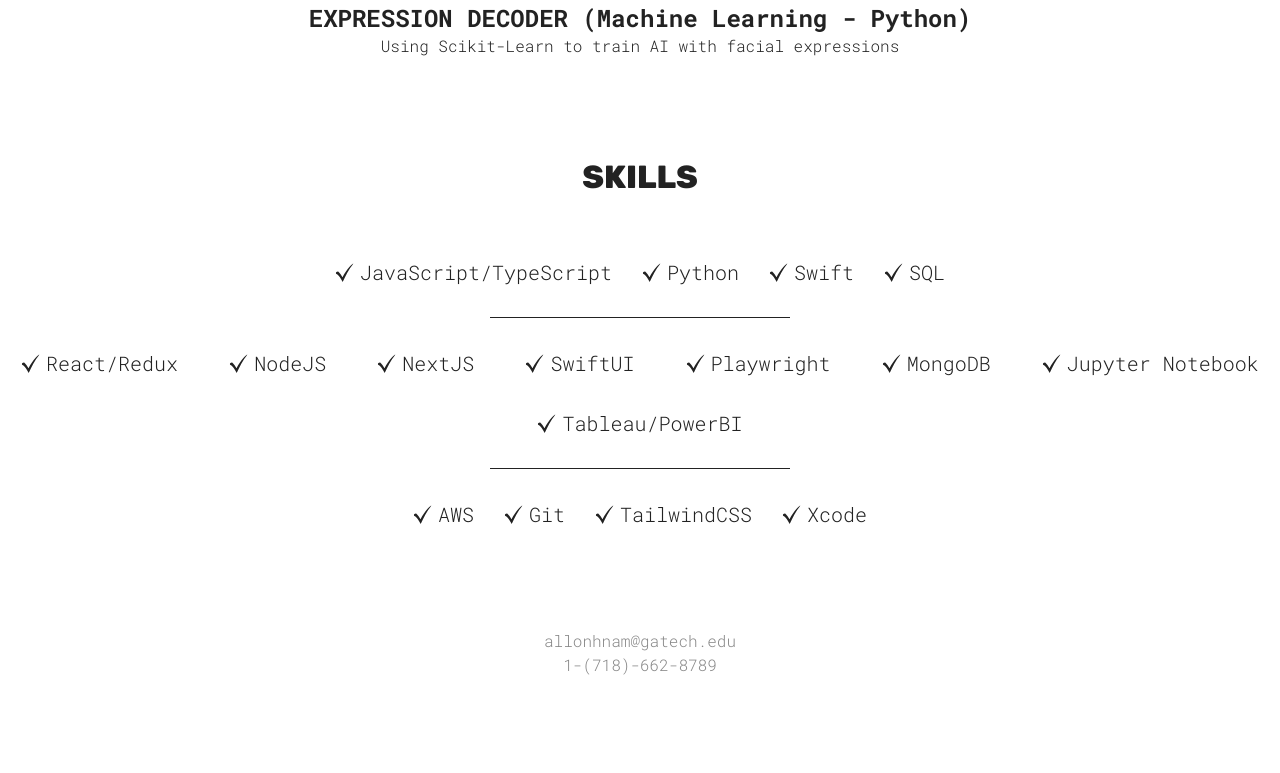
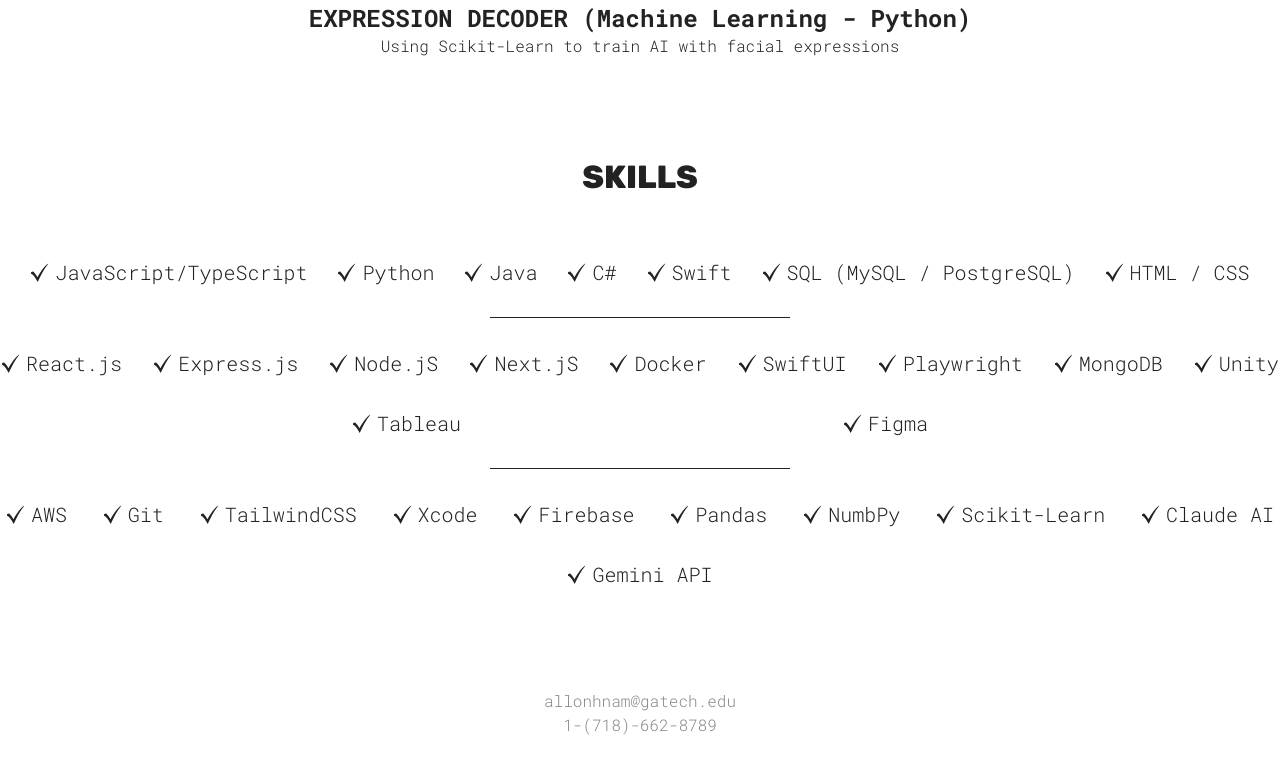
Before and after one commit to allonhnam/portfolioWebsite, a React (Vite) app: page / in a window 1280 px wide. Shown: the part 3867-4640 px from the top of the page. Before the commit the page ends 4604 px from the top, so only its background shows below. Built offline with nearby package versions, Linux system fonts and the light colour scheme.

Commit message:
fix & skills added

```diff
--- a/src/sections/Skills/Skills.jsx
+++ b/src/sections/Skills/Skills.jsx
@@ -14,19 +14,25 @@ function Skills() {
       <div className={styles.skillList}>
         <SkillList src={checkMarkIcon} skill="JavaScript/TypeScript" />
         <SkillList src={checkMarkIcon} skill="Python" />
+        <SkillList src={checkMarkIcon} skill="Java" />
+        <SkillList src={checkMarkIcon} skill="C#" />
         <SkillList src={checkMarkIcon} skill="Swift" />
-        <SkillList src={checkMarkIcon} skill="SQL" />
+        <SkillList src={checkMarkIcon} skill="SQL (MySQL / PostgreSQL)" />
+        <SkillList src={checkMarkIcon} skill="HTML / CSS" />
       </div>
       <hr />
       <div className={styles.skillList}>
-        <SkillList src={checkMarkIcon} skill="React/Redux" />
-        <SkillList src={checkMarkIcon} skill="NodeJS" />
-        <SkillList src={checkMarkIcon} skill="NextJS" />
+        <SkillList src={checkMarkIcon} skill="React.js" />
+        <SkillList src={checkMarkIcon} skill="Express.js" />
+        <SkillList src={checkMarkIcon} skill="Node.jS" />
+        <SkillList src={checkMarkIcon} skill="Next.jS" />
+        <SkillList src={checkMarkIcon} skill="Docker" />
         <SkillList src={checkMarkIcon} skill="SwiftUI" />
         <SkillList src={checkMarkIcon} skill="Playwright" />
         <SkillList src={checkMarkIcon} skill="MongoDB" />
-        <SkillList src={checkMarkIcon} skill="Jupyter Notebook" />
-        <SkillList src={checkMarkIcon} skill="Tableau/PowerBI" />
+        <SkillList src={checkMarkIcon} skill="Unity" />
+        <SkillList src={checkMarkIcon} skill="Tableau" />
+        <SkillList src={checkMarkIcon} skill="Figma" />
       </div>
       <hr />
       <div className={styles.skillList}>
@@ -34,6 +40,12 @@ function Skills() {
         <SkillList src={checkMarkIcon} skill="Git" />
         <SkillList src={checkMarkIcon} skill="TailwindCSS" />
         <SkillList src={checkMarkIcon} skill="Xcode" />
+        <SkillList src={checkMarkIcon} skill="Firebase" />
+        <SkillList src={checkMarkIcon} skill="Pandas" />
+        <SkillList src={checkMarkIcon} skill="NumbPy" />
+        <SkillList src={checkMarkIcon} skill="Scikit-Learn" />
+        <SkillList src={checkMarkIcon} skill="Claude AI" />
+        <SkillList src={checkMarkIcon} skill="Gemini API" />
       </div>
     </section>
   );
--- a/src/sections/WorkProjects/WorkProjects.jsx
+++ b/src/sections/WorkProjects/WorkProjects.jsx
@@ -2,7 +2,7 @@ import styles from "./WorkProjectsStyles.module.css";
 import ubliss from "../../assets/ubliss.png";
 import headstarter from "../../assets/HeadStarterAI.png";
 import flexport from "../../assets/flexport.png";
-import saleo from "../../assets/saleo.png"
+import saleo from "../../assets/Saleo.png"
 
 const WorkProjects = () => {
   return (
```
